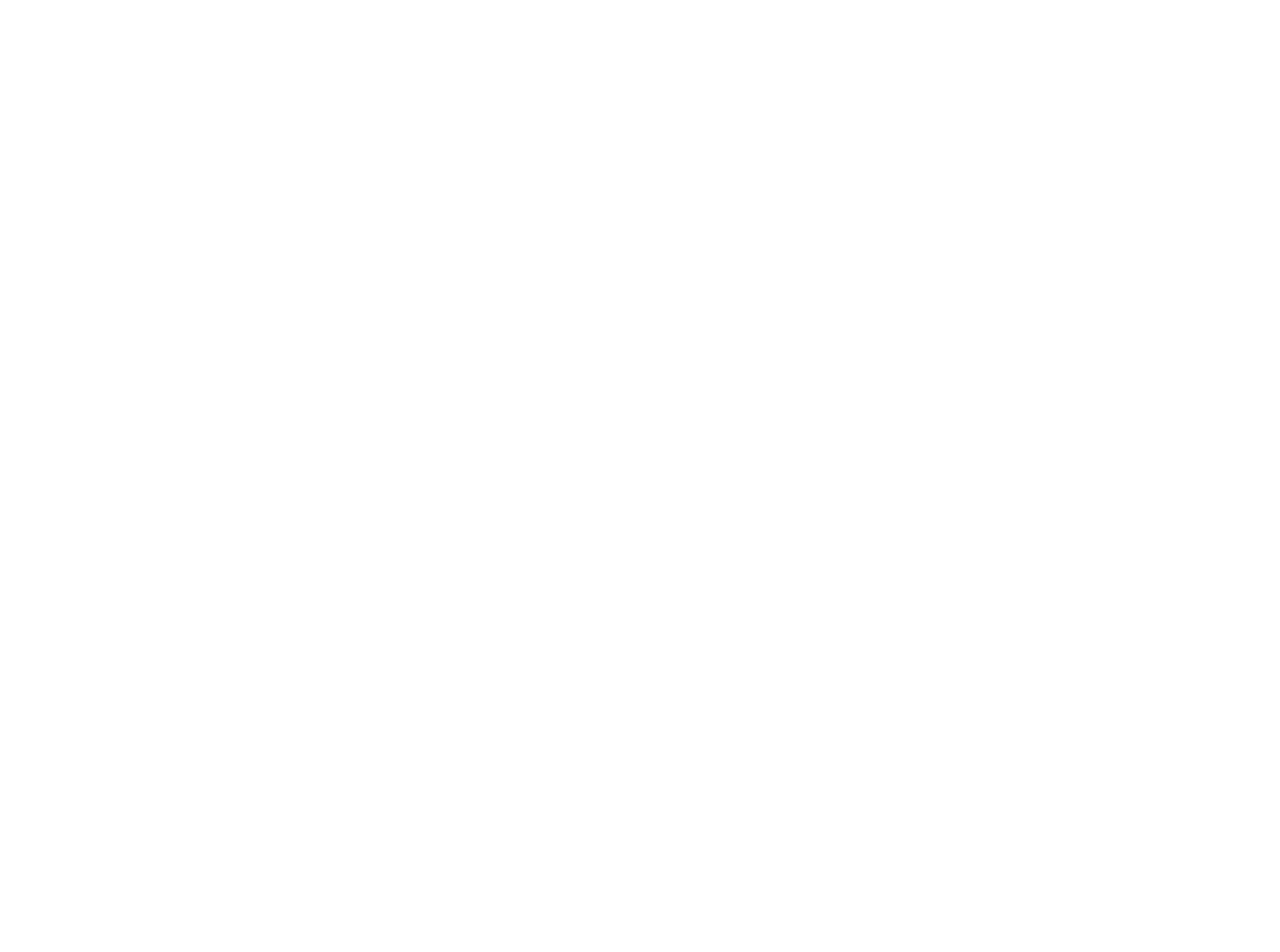
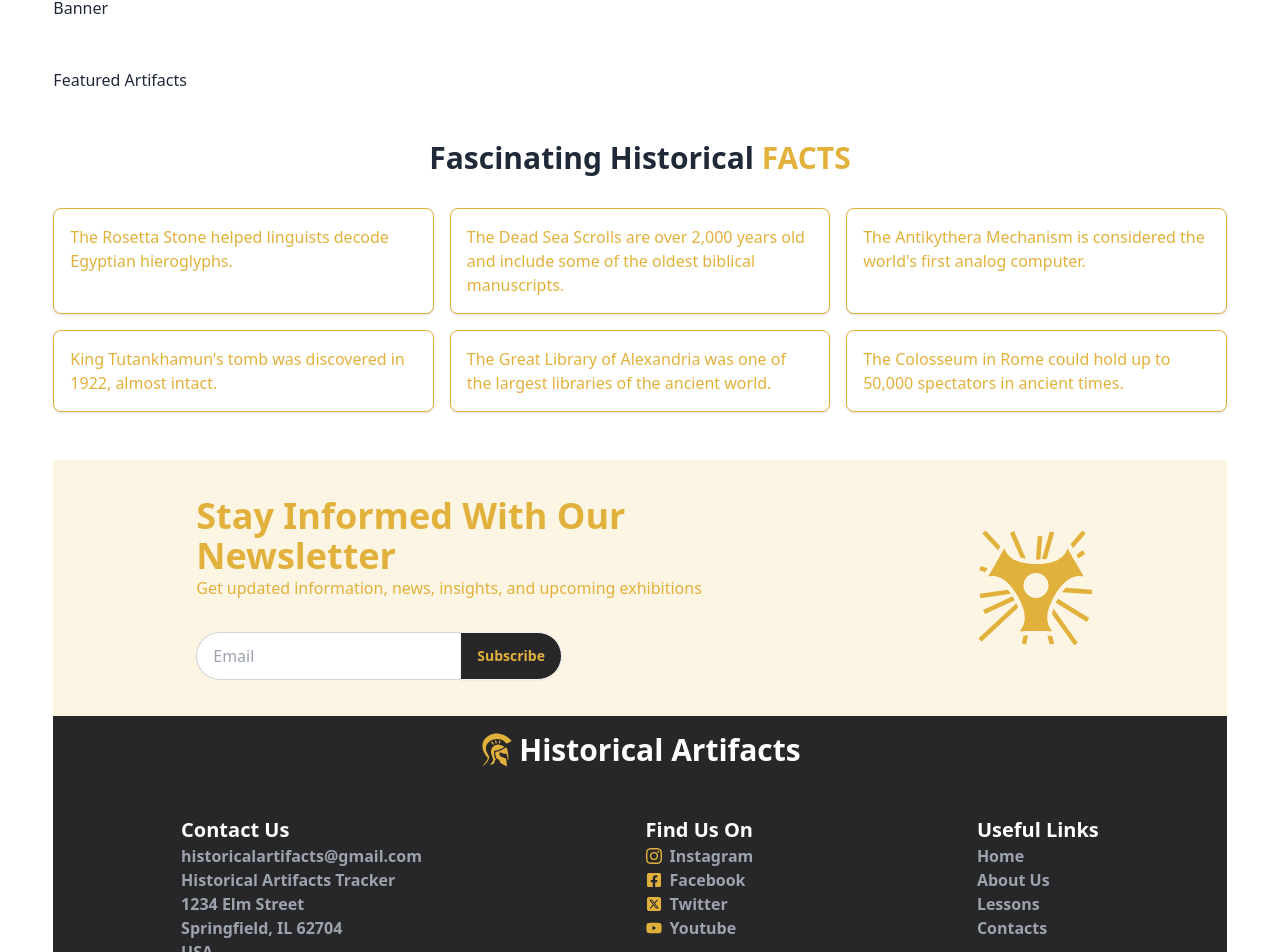
Before and after one commit to nithilanoor/historical-artifacts-tracker, a React (Vite) app: page / in a window 1280 px wide. Shown: the part 132-1084 px from the top of the page. Before the commit the page ends 800 px from the top, so only its background shows below. Built offline with nearby package versions, Linux system fonts and the light colour scheme.

Commit message:
projec setup

```diff
--- a/package.json
+++ b/package.json
@@ -14,6 +14,7 @@
     "match-sorter": "^8.0.0",
     "react": "^18.3.1",
     "react-dom": "^18.3.1",
+    "react-icons": "^5.4.0",
     "react-router-dom": "^7.1.0",
     "sort-by": "^1.2.0"
   },
--- /dev/null
+++ b/src/components/Banner.jsx
@@ -0,0 +1,10 @@
+
+const Banner = () => {
+    return (
+        <div className="my-12">
+            Banner
+        </div>
+    );
+};
+
+export default Banner;
--- /dev/null
+++ b/src/components/Facts.jsx
@@ -0,0 +1,31 @@
+
+
+const Facts = () => {
+
+    const facts = [
+        "The Rosetta Stone helped linguists decode Egyptian hieroglyphs.",
+        "The Dead Sea Scrolls are over 2,000 years old and include some of the oldest biblical manuscripts.",
+        "The Antikythera Mechanism is considered the world's first analog computer.",
+        "King Tutankhamun's tomb was discovered in 1922, almost intact.",
+        "The Great Library of Alexandria was one of the largest libraries of the ancient world.",
+        "The Colosseum in Rome could hold up to 50,000 spectators in ancient times."
+    ];
+
+    return (
+        <div className="my-12">
+            <h2 className="text-3xl font-semibold text-center">Fascinating Historical <span className="text-[#E2B13C]">FACTS</span></h2>
+            <div className="grid gap-4 md:grid-cols-2 lg:grid-cols-3 my-8">
+                {facts.map((fact, index) => (
+                    <div
+                        key={index}
+                        className="p-4 bg-white border border-[#E2B13C] rounded-lg shadow hover:shadow-lg transition-shadow"
+                    >
+                        <p className="text-[#E2B13C]">{fact}</p>
+                    </div>
+                ))}
+            </div>
+        </div>
+    );
+};
+
+export default Facts;
--- /dev/null
+++ b/src/components/Featured.jsx
@@ -0,0 +1,11 @@
+
+
+const Featured = () => {
+    return (
+        <div className="my-12">
+            Featured Artifacts
+        </div>
+    );
+};
+
+export default Featured;
--- /dev/null
+++ b/src/components/Footer.jsx
@@ -0,0 +1,53 @@
+import { BsInstagram } from "react-icons/bs";
+import { FaFacebookSquare } from "react-icons/fa";
+import { FaSquareXTwitter } from "react-icons/fa6";
+import { FaYoutube } from "react-icons/fa";
+import { GiSpartanHelmet } from "react-icons/gi";
+
+
+const Footer = () => {
+    return (
+        <div className="bg-zinc-800 p-4">
+            <div className="flex justify-center items-center gap-1">
+                <p className="text-4xl text-[#E2B13C]"><GiSpartanHelmet /></p>
+                <h2 className="text-3xl font-bold text-center text-white">Historical Artifacts</h2>
+            </div>
+
+            <div className="my-12 space-y-4 md:space-y-0 md:flex justify-around">
+
+                <div>
+                    <h3 className="text-xl font-bold text-white">Contact Us</h3>
+                    <ul className="text-gray-400 font-semibold">
+                        <li className="flex gap-2 items-center ">historicalartifacts@gmail.com</li>
+                        <p className=""> Historical Artifacts Tracker <br />
+                            1234 Elm Street <br />
+                            Springfield, IL 62704 <br />
+                            USA</p>
+                    </ul>
+                </div>
+                <div>
+                    <h3 className="text-xl font-bold text-white">Find Us On</h3>
+                    <ul className="text-gray-400 font-semibold">
+                        <li className="flex gap-2 items-center"><BsInstagram className="text-[#E2B13C]" />Instagram</li>
+                        <li className="flex gap-2 items-center"><FaFacebookSquare className="text-[#E2B13C]" /> Facebook</li>
+                        <li className="flex gap-2 items-center"><FaSquareXTwitter className="text-[#E2B13C]" /> Twitter</li>
+                        <li className="flex gap-2 items-center"><FaYoutube className="text-[#E2B13C]" /> Youtube</li>
+                    </ul>
+                </div>
+                <div>
+                    <h3 className="text-xl font-bold text-white">Useful Links</h3>
+                    <ul className="text-gray-400 font-semibold">
+                        <li>Home</li>
+                        <li>About Us</li>
+                        <li>Lessons</li>
+                        <li>Contacts</li>
+                    </ul>
+                </div>
+
+            </div>
+            <p className="text-center  text-[#E2B13C]">© 2024 Lingo Bingo. All rights reserved.</p>
+        </div>
+    );
+};
+
+export default Footer;
--- a/src/components/Navbar.jsx
+++ b/src/components/Navbar.jsx
@@ -1,11 +1,12 @@
 import { Link } from "react-router-dom";
+import { GiSpartanHelmet } from "react-icons/gi";
 
 const Navbar = () => {
 
     const links = <>
 
         <Link className="font-semibold" to="/">Home</Link>
-        <Link className="font-semibold" to="/">All Artifacts</Link>
+        <Link className="font-semibold" to="/allArtifacts">All Artifacts</Link>
         <Link className="font-semibold" to="/">Add Artifacts</Link>
     </>
 
@@ -35,7 +36,10 @@ const Navbar = () => {
                         </div>
                     </ul>
                 </div>
-                <a className="btn btn-ghost text-white text-xl font-bold">Historical Artifacts</a>
+                <div className="flex items-center gap-1">
+                    <h2 className="text-4xl text-zinc-900"><GiSpartanHelmet /></h2>
+                    <a className="text-white text-xl font-bold">Historical Artifacts</a>
+                </div>
             </div>
             <div className="navbar-center hidden lg:flex">
                 <ul className="menu menu-horizontal px-1">
--- /dev/null
+++ b/src/components/NewsLetter.jsx
@@ -0,0 +1,27 @@
+import { GiGlowingArtifact } from "react-icons/gi";
+
+const NewsLetter = () => {
+    return (
+
+        <div className="bg-[#fcf5e4] py-5">
+            <div className="md:flex justify-around items-center">
+                <div>
+                    <div className="p-4">
+                        <h1 className="text-[#E2B13C] text-4xl font-bold">Stay Informed With Our <br /> Newsletter</h1>
+                        <p className="text-[#E2B13C]">Get updated information, news, insights, and upcoming exhibitions</p>
+                    </div>
+                    <div className="join p-4">
+                        <input className="input input-bordered rounded-full join-item" placeholder="Email" />
+                        <button className="btn join-item text-[#E2B13C] bg-zinc-800 rounded-r-full">Subscribe</button>
+                    </div>
+                </div>
+                <div className="flex justify-center">
+                    <GiGlowingArtifact className="text-9xl text-[#E2B13C]"/>
+                </div>
+            </div>
+        </div>
+
+    );
+};
+
+export default NewsLetter;
--- a/src/layouts/HomeLayout.jsx
+++ b/src/layouts/HomeLayout.jsx
@@ -1,4 +1,9 @@
+import Banner from "../components/Banner";
+import Facts from "../components/Facts";
+import Featured from "../components/Featured";
+import Footer from "../components/Footer";
 import Navbar from "../components/Navbar";
+import NewsLetter from "../components/NewsLetter";
 
 const HomeLayout = () => {
     return (
@@ -9,11 +14,26 @@ const HomeLayout = () => {
             </nav>
 
             <main className="w-11/12 mx-auto">
-
+                {/* Banner */}
+                <section>
+                    <Banner></Banner>
+                </section>
+                {/* Featured Artifacts */}
+                <section>
+                    <Featured></Featured>
+                </section>
+                {/* Historical Facts "extra section" */}
+                <section>
+                    <Facts></Facts>
+                </section>
+                {/* Newsletter "extra section" */}
+                <section>
+                    <NewsLetter></NewsLetter>
+                </section>
             </main>
 
             <footer className="w-11/12 mx-auto">
-
+                <Footer></Footer>
             </footer>
 
         </div>
--- /dev/null
+++ b/src/pages/AllArtifacts.jsx
@@ -0,0 +1,10 @@
+
+const AllArtifacts = () => {
+    return (
+        <div className="w-11/12 mx-auto">
+            All Artifacts
+        </div>
+    );
+};
+
+export default AllArtifacts;
--- a/src/pages/Error.jsx
+++ b/src/pages/Error.jsx
@@ -4,9 +4,9 @@ const Error = () => {
     return (
         <div className="h-screen flex items-center justify-center">
             <div class="text-center">
-                <h1 class="text-6xl font-bold mb-4 text-yellow-500">404</h1>
+                <h1 class="text-6xl font-bold mb-4 text-[#E2B13C]">404</h1>
                 <p class="text-xl mb-6">Oops! The page you are looking for doesn't exist.</p>
-                <Link to="/" class="bg-white text-yellow-500 font-semibold px-6 py-3 rounded shadow-md hover:bg-gray-100">
+                <Link to="/" class="bg-white text-[#E2B13C] font-semibold px-6 py-3 rounded shadow-md hover:bg-gray-100">
                     Go Back Home
                 </Link>
             </div>
--- a/src/routes/router.jsx
+++ b/src/routes/router.jsx
@@ -1,6 +1,7 @@
 import { createBrowserRouter } from "react-router-dom";
 import HomeLayout from "../layouts/HomeLayout";
 import Error from "../pages/Error";
+import AllArtifacts from "../pages/AllArtifacts";
 
 
 const router = createBrowserRouter([
@@ -13,6 +14,10 @@ const router = createBrowserRouter([
         path: "*",
         element: <Error></Error>
     },
+    {
+        path: "allArtifacts",
+        element: <AllArtifacts></AllArtifacts>
+    }
 
 ])
 
```
Also changed, not shown: 1 other file (tests, documents, lock files or other folders).
